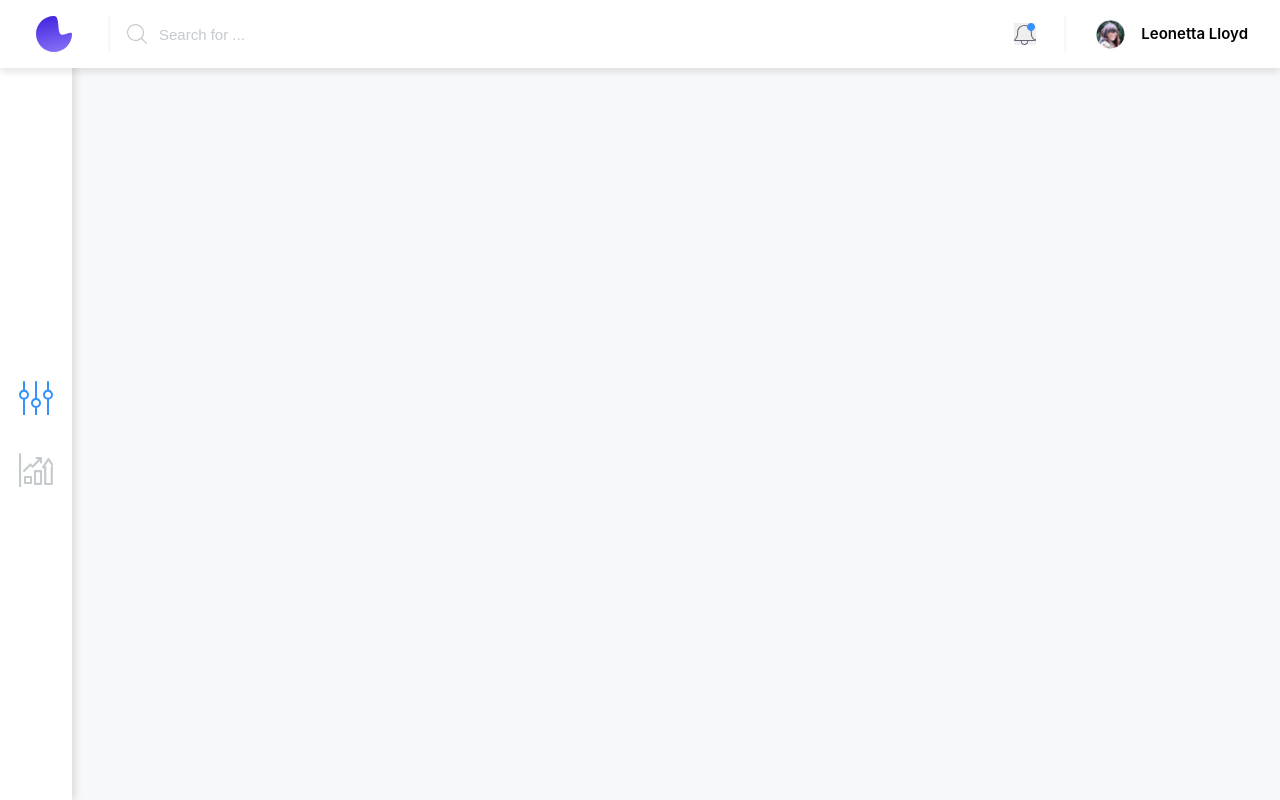
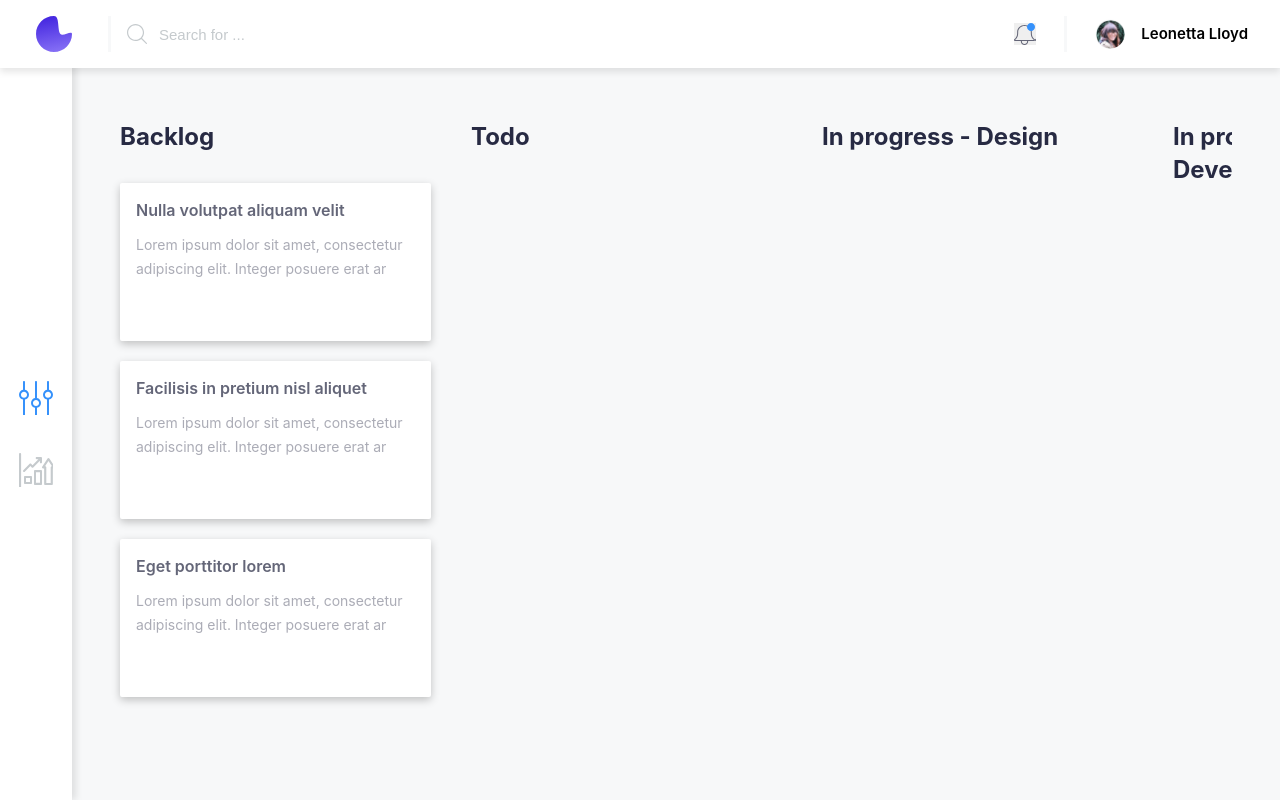
Before and after one commit to kohgpat/kanban-app, a React (Create React App) app: page / in a window 1280 px wide. Built offline with nearby package versions, Linux system fonts and the light colour scheme.

Commit message:
Implement lists

```diff
--- /dev/null
+++ b/src/components/List/index.js
@@ -0,0 +1,19 @@
+import React from "react";
+import * as s from "./styles";
+
+const List = ({ list }) => (
+  <s.List>
+    <s.Name>{list.name}</s.Name>
+
+    <s.Items>
+      {list.items.map(item => (
+        <s.Item key={item.id}>
+          <s.ItemName>{item.name}</s.ItemName>
+          <s.ItemText>{item.text}</s.ItemText>
+        </s.Item>
+      ))}
+    </s.Items>
+  </s.List>
+);
+
+export default List;
--- /dev/null
+++ b/src/components/List/styles.js
@@ -0,0 +1,51 @@
+import styled from "styled-components";
+
+export const List = styled.li`
+  width: 311px;
+  flex-shrink: 0;
+  padding-left: 1rem;
+  cursor: pointer;
+
+  &:not(:last-child) {
+    margin-right: 40px;
+  }
+`;
+
+export const Name = styled.h4`
+  margin: 0 0 30px;
+  color: #272a43;
+  font-size: 24px;
+  line-height: 33px;
+`;
+
+export const Items = styled.ul`
+  padding: 0;
+  margin: 0;
+  list-style: none;
+`;
+
+export const Item = styled.li`
+  background-color: #fff;
+  box-shadow: 0px 3px 9px rgba(0, 0, 0, 0.227355);
+  border-radius: 2px;
+  cursor: pointer;
+  width: 311px;
+  height: 158px;
+  padding: 1rem;
+  margin-bottom: 20px;
+`;
+
+export const ItemName = styled.h4`
+  margin: 0 0 12px;
+  font-weight: 600;
+  font-size: 16px;
+  line-height: 22px;
+  color: #646678;
+`;
+
+export const ItemText = styled.p`
+  margin: 0 0 1rem;
+  font-size: 14px;
+  line-height: 24px;
+  color: rgba(100, 102, 120, 0.54);
+`;
--- /dev/null
+++ b/src/components/Lists/index.js
@@ -0,0 +1,76 @@
+import React, { Component } from "react";
+import * as s from "./styles";
+import List from "../List";
+
+class Lists extends Component {
+  state = {
+    lists: [
+      {
+        id: 1,
+        name: "Backlog",
+        items: [
+          {
+            id: 1,
+            name: "Nulla volutpat aliquam velit",
+            text:
+              "Lorem ipsum dolor sit amet, consectetur adipiscing elit. Integer posuere erat ar",
+            author: {
+              id: 1,
+              name: "OZ"
+            }
+          },
+          {
+            id: 2,
+            name: "Facilisis in pretium nisl aliquet",
+            text:
+              "Lorem ipsum dolor sit amet, consectetur adipiscing elit. Integer posuere erat ar",
+            author: {
+              id: 2,
+              name: "LE"
+            }
+          },
+          {
+            id: 3,
+            name: "Eget porttitor lorem",
+            text:
+              "Lorem ipsum dolor sit amet, consectetur adipiscing elit. Integer posuere erat ar",
+            author: {
+              id: 3,
+              name: "ME"
+            }
+          }
+        ]
+      },
+      {
+        id: 2,
+        name: "Todo",
+        items: []
+      },
+      {
+        id: 3,
+        name: "In progress - Design",
+        items: []
+      },
+      {
+        id: 4,
+        name: "In progress - Development",
+        items: []
+      },
+      {
+        id: 5,
+        name: "Done",
+        items: []
+      }
+    ]
+  };
+
+  render() {
+    const { lists } = this.state;
+
+    return (
+      <s.Lists>{lists.map(list => <List key={list.id} list={list} />)}</s.Lists>
+    );
+  }
+}
+
+export default Lists;
--- /dev/null
+++ b/src/components/Lists/styles.js
@@ -0,0 +1,10 @@
+import styled from 'styled-components';
+
+export const Lists = styled.ul`
+  height: 100%;
+  list-style: none;
+  padding: 0;
+  margin: 0;
+  display: flex;
+  overflow-x: auto;
+`;
--- a/src/components/Main/styles.js
+++ b/src/components/Main/styles.js
@@ -4,4 +4,5 @@ export const Main = styled.div`
   height: 100vh;
   width: calc(100vw - 72px);
   background-color: #F7F8F9;
+  padding: calc(72px + 3rem) 3rem 1rem 2rem;
 `;
--- a/src/screens/Dashboard/index.js
+++ b/src/screens/Dashboard/index.js
@@ -4,6 +4,7 @@ import Topbar from "../../components/Topbar";
 import Content from "../../components/Content";
 import Sidebar from "../../components/Sidebar";
 import Main from "../../components/Main";
+import Lists from "../../components/Lists";
 
 class Dashboard extends Component {
   render() {
@@ -13,7 +14,10 @@ class Dashboard extends Component {
 
         <Content>
           <Sidebar />
-          <Main />
+
+          <Main>
+            <Lists />
+          </Main>
         </Content>
       </Screen>
     );
```
